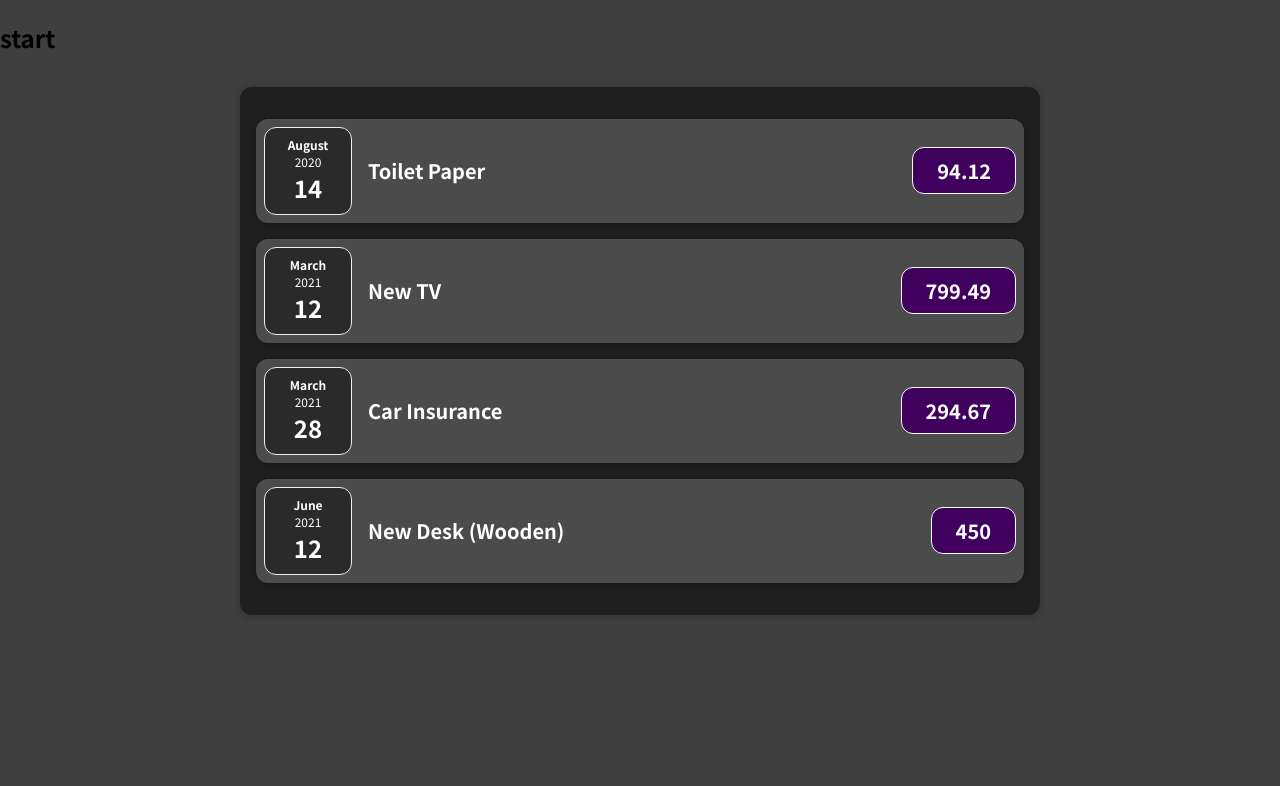
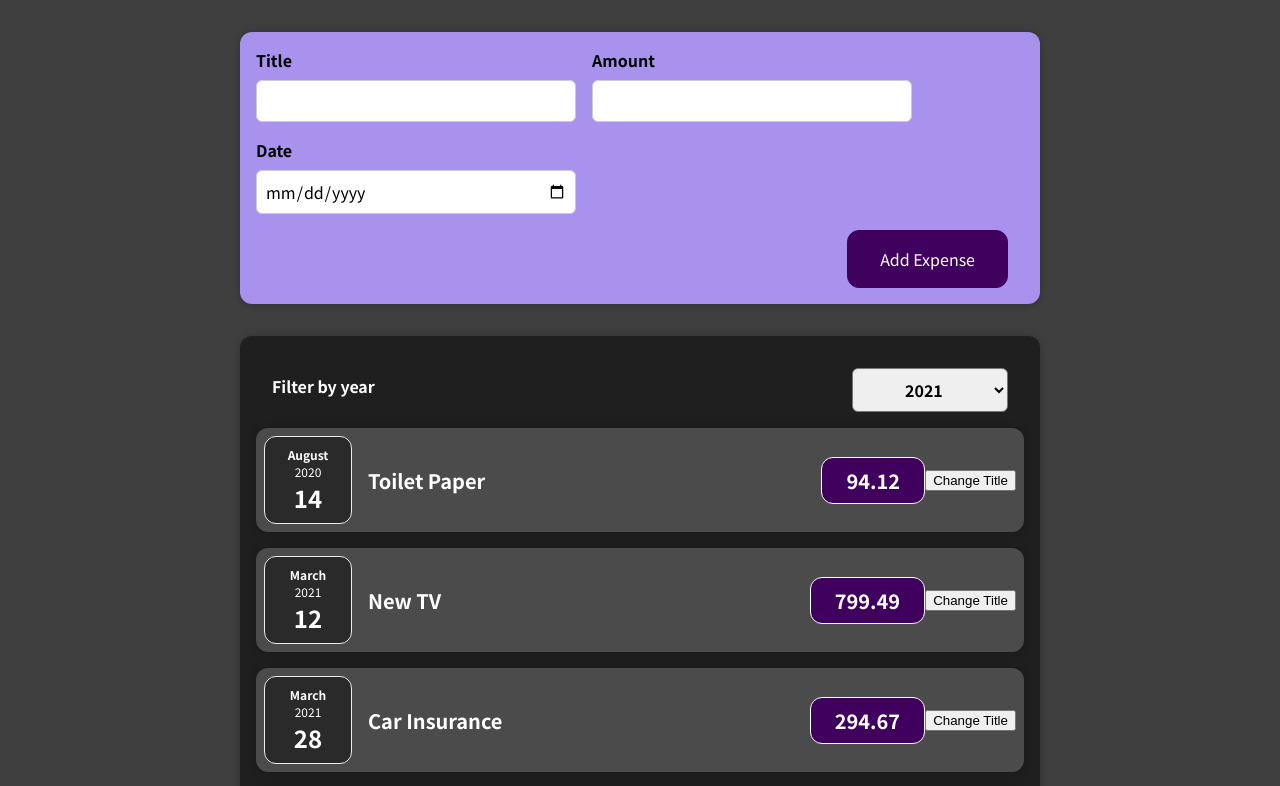
Before and after one commit to devohda/react-complete-guide, a React (Create React App) app: page / in a window 1280 px wide. Shown: the top 786 px of the page. Built offline with nearby package versions, Linux system fonts and the light colour scheme.

Commit message:
lecture:60

```diff
--- a/src/App.tsx
+++ b/src/App.tsx
@@ -1,9 +1,11 @@
-import React from 'react';
+import React, {useState} from 'react';
 
 import Expenses from './components/Expense/Expenses';
+import NewExpense from './components/NewExpense/NewExpense';
+import {ExpenseData} from './components/NewExpense/types';
 
 function App() {
-  const expenses = [
+  const [expenses, setExpenses] = useState([
     {
       id: 'e1',
       title: 'Toilet Paper',
@@ -23,10 +25,15 @@
       amount: 450,
       date: new Date(2021, 5, 12),
     },
-  ];
+  ]);
+
+  const addExpenseHandler = (expense: ExpenseData) => {
+    setExpenses(data => [...data, expense]);
+  };
+
   return (
     <div>
-      <h2>start</h2>
+      <NewExpense onAddExpense={addExpenseHandler} />
       <Expenses expenses={expenses} />
     </div>
   );
--- a/src/components/Expense/ExpenseItem/index.tsx
+++ b/src/components/Expense/ExpenseItem/index.tsx
@@ -1,24 +1,25 @@
-import React from 'react';
+import React, {useState} from 'react';
 
 import './style.css';
+import {ExpenseData} from '../../NewExpense/types';
 import Card from '../../UI/Card';
 import ExpenseDate from '../ExpenseDate';
 
-interface ExpenseItemProps {
-  id: string;
-  title: string;
-  amount: number;
-  date: Date;
-}
+const ExpenseItem: React.FC<ExpenseData> = props => {
+  const [title, setTitle] = useState(props.title);
+  const clickHandler = () => {
+    setTitle('click');
+    console.log(title);
+  };
 
-const ExpenseItem: React.FC<ExpenseItemProps> = props => {
   return (
     <Card className="expense-item">
       <ExpenseDate date={props.date} />
       <div className="expense-item__description">
-        <h2>{props.title}</h2>
+        <h2>{title}</h2>
         <div className="expense-item__price">{props.amount}</div>
       </div>
+      <button onClick={clickHandler}>Change Title</button>
     </Card>
   );
 };
--- a/src/components/Expense/Expenses/index.tsx
+++ b/src/components/Expense/Expenses/index.tsx
@@ -1,23 +1,28 @@
-import React from 'react';
+import React, {useState} from 'react';
 
 import './style.css';
+import ExpensesFilter from '../../ExpensesFilter';
+import {ExpenseData} from '../../NewExpense/types';
 import Card from '../../UI/Card';
 import ExpenseItem from '../ExpenseItem';
 
-interface Expense {
-  id: string;
-  title: string;
-  amount: number;
-  date: Date;
-}
-
 interface ExpensesProps {
-  expenses: Expense[];
+  expenses: ExpenseData[];
 }
 
 const Expenses: React.FC<ExpensesProps> = props => {
+  const [filteredYear, setFilteredYear] = useState(2021);
+
+  const filterChangeHandler = (value: number) => {
+    setFilteredYear(value);
+  };
+
   return (
     <Card className="expenses">
+      <ExpensesFilter
+        selected={filteredYear}
+        onChangeFilter={filterChangeHandler}
+      />
       {props.expenses.map(expense => (
         <ExpenseItem key={expense.id} {...expense} />
       ))}
--- /dev/null
+++ b/src/components/ExpensesFilter/index.tsx
@@ -0,0 +1,34 @@
+import React from 'react';
+import './style.css';
+
+interface ExpenseFilterProps {
+  selected: number;
+  onChangeFilter: (value: number) => void;
+}
+
+const ExpensesFilter: React.FC<ExpenseFilterProps> = ({
+  selected,
+  onChangeFilter,
+}) => {
+  const dropdownChangeHandler = (
+    event: React.ChangeEvent<HTMLSelectElement>,
+  ) => {
+    onChangeFilter(Number(event.target.value));
+  };
+
+  return (
+    <div className="expenses-filter">
+      <div className="expenses-filter__control">
+        <label>Filter by year</label>
+        <select value={selected} onChange={dropdownChangeHandler}>
+          <option value={2019}>2019</option>
+          <option value={2020}>2020</option>
+          <option value={2021}>2021</option>
+          <option value={2022}>2022</option>
+        </select>
+      </div>
+    </div>
+  );
+};
+
+export default ExpensesFilter;
--- /dev/null
+++ b/src/components/ExpensesFilter/style.css
@@ -0,0 +1,24 @@
+.expenses-filter {
+  color: white;
+  padding: 0 1rem;
+}
+
+.expenses-filter__control {
+  display: flex;
+  width: 100%;
+  align-items: center;
+  justify-content: space-between;
+  margin: 1rem 0;
+}
+
+.expenses-filter label {
+  font-weight: bold;
+  margin-bottom: 0.5rem;
+}
+
+.expenses-filter select {
+  font: inherit;
+  padding: 0.5rem 3rem;
+  font-weight: bold;
+  border-radius: 6px;
+}
--- /dev/null
+++ b/src/components/NewExpense/ExpenseForm/index.tsx
@@ -0,0 +1,80 @@
+import React, {ChangeEvent, FormEvent, useState} from 'react';
+
+import './style.css';
+import {Expense} from '../types';
+
+interface ExpenseFormProps {
+  onSaveExpenseData: (expenseData: Expense) => void;
+}
+
+const ExpenseForm: React.FC<ExpenseFormProps> = ({onSaveExpenseData}) => {
+  const [enteredTitle, setEnteredTitle] = useState('');
+  const [enteredAmount, setEnteredAmount] = useState('');
+  const [enteredDate, setEnteredDate] = useState('');
+
+  const titleChangeHandler = (event: React.ChangeEvent<HTMLInputElement>) => {
+    setEnteredTitle(event.target.value);
+  };
+  const amountChangeHandler = (event: React.ChangeEvent<HTMLInputElement>) => {
+    setEnteredAmount(event.target.value);
+  };
+  const dateChangeHandler = (event: ChangeEvent<HTMLInputElement>) => {
+    setEnteredDate(event.target.value);
+  };
+
+  const submitHandler = (event: FormEvent<HTMLFormElement>) => {
+    event.preventDefault();
+
+    const expenseData: Expense = {
+      title: enteredTitle,
+      amount: Number(enteredAmount),
+      date: new Date(enteredDate),
+    };
+
+    setEnteredTitle('');
+    setEnteredAmount('');
+    setEnteredDate('');
+
+    onSaveExpenseData(expenseData);
+  };
+
+  return (
+    <form onSubmit={submitHandler}>
+      <div className="new-expense__controls">
+        <div className="new-expense__control">
+          <label>Title</label>
+          <input
+            type="text"
+            value={enteredTitle}
+            onChange={titleChangeHandler}
+          />
+        </div>
+        <div className="new-expense__control">
+          <label>Amount</label>
+          <input
+            type="number"
+            min="0.01"
+            step="0.01"
+            value={enteredAmount}
+            onChange={amountChangeHandler}
+          />
+        </div>
+        <div className="new-expense__control">
+          <label>Date</label>
+          <input
+            type="date"
+            min="2019-01-01"
+            max="2022-12-31"
+            value={enteredDate}
+            onChange={dateChangeHandler}
+          />
+        </div>
+      </div>
+      <div className="new-expense__actions">
+        <button type="submit">Add Expense</button>
+      </div>
+    </form>
+  );
+};
+
+export default ExpenseForm;
--- /dev/null
+++ b/src/components/NewExpense/ExpenseForm/style.css
@@ -0,0 +1,26 @@
+.new-expense__controls {
+  display: flex;
+  flex-wrap: wrap;
+  gap: 1rem;
+  margin-bottom: 1rem;
+  text-align: left;
+}
+
+.new-expense__control label {
+  font-weight: bold;
+  margin-bottom: 0.5rem;
+  display: block;
+}
+
+.new-expense__control input {
+  font: inherit;
+  padding: 0.5rem;
+  border-radius: 6px;
+  border: 1px solid #ccc;
+  width: 20rem;
+  max-width: 100%;
+}
+
+.new-expense__actions {
+  text-align: right;
+}
--- /dev/null
+++ b/src/components/NewExpense/NewExpense/index.tsx
@@ -0,0 +1,27 @@
+import React from 'react';
+import './style.css';
+
+import ExpenseForm from '../ExpenseForm';
+import {Expense, ExpenseData} from '../types';
+
+interface NewExpenseProps {
+  onAddExpense: (expense: ExpenseData) => void;
+}
+
+const NewExpense: React.FC<NewExpenseProps> = ({onAddExpense}) => {
+  const saveExpenseDataHandler = (enteredExpenseData: Expense) => {
+    const expenseData = {
+      ...enteredExpenseData,
+      id: Math.random().toString(),
+    };
+
+    onAddExpense(expenseData);
+  };
+
+  return (
+    <div className="new-expense">
+      <ExpenseForm onSaveExpenseData={saveExpenseDataHandler} />
+    </div>
+  );
+};
+export default NewExpense;
--- /dev/null
+++ b/src/components/NewExpense/NewExpense/style.css
@@ -0,0 +1,38 @@
+.new-expense {
+  background-color: #a892ee;
+  padding: 1rem;
+  margin: 2rem auto;
+  width: 50rem;
+  max-width: 95%;
+  border-radius: 12px;
+  text-align: center;
+  box-shadow: 0 1px 8px rgba(0, 0, 0, 0.25);
+}
+
+.new-expense button {
+  font: inherit;
+  cursor: pointer;
+  padding: 1rem 2rem;
+  border: 1px solid #40005d;
+  background-color: #40005d;
+  color: white;
+  border-radius: 12px;
+  margin-right: 1rem;
+}
+
+.new-expense button:hover,
+.new-expense button:active {
+  background-color: #510674;
+  border-color: #510674;
+}
+
+.new-expense button.alternative {
+  color: #220131;
+  border-color: transparent;
+  background-color: transparent;
+}
+
+.new-expense button.alternative:hover,
+.new-expense button.alternative:active {
+  background-color: #ddb3f8;
+}
--- /dev/null
+++ b/src/components/NewExpense/types.ts
@@ -0,0 +1,12 @@
+export interface ExpenseData {
+  id: string;
+  title: string;
+  amount: number;
+  date: Date;
+}
+
+export interface Expense {
+  title: string;
+  amount: number;
+  date: Date;
+}
```
Also changed, not shown: .eslintrc.json.
